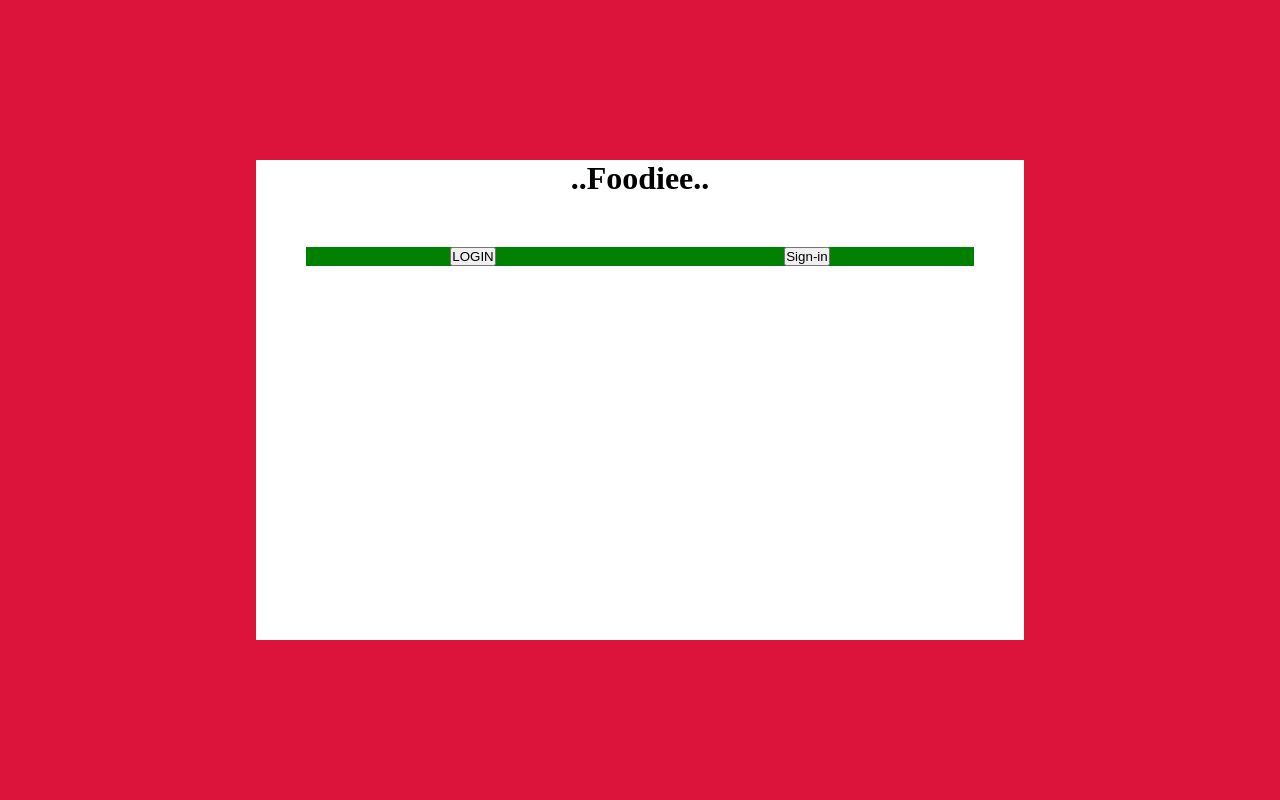
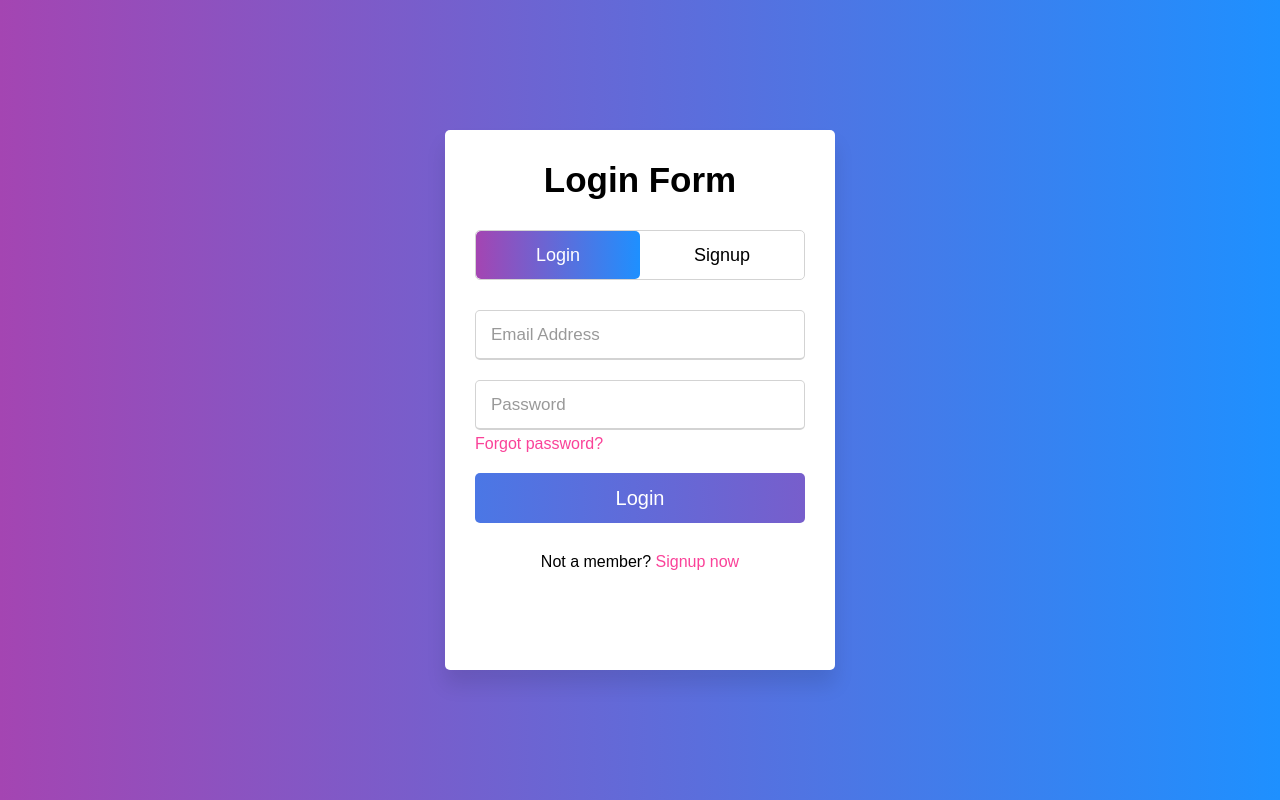
Before and after one commit to tejasborse123/Donation_Website, a PHP site: page /entry.html in a window 1280 px wide. Run offline with PHP 8.4, Linux system fonts and the light colour scheme.

Commit message:
entry added

```diff
--- a/entry.html
+++ b/entry.html
@@ -1,25 +1,87 @@
 <!DOCTYPE html>
-<html>
+<html lang="en" dir="ltr">
    <head>
-	<title>!!..LOGIN..!!</title>
-	<link rel="stylesheet" type="text/css" href="entrycss.css">
+      <meta charset="utf-8">
+      <title>Login</title>
+      <link rel="stylesheet" href="entrycss.css">
+      <meta name="viewport" content="width=device-width, initial-scale=1.0">
    </head>
    <body>
-	<div id="container">
-		<h1>..Foodiee..</h1>
-		<div id="inner">
-									<div class="entryBtns">
-										<div>
-											<input type="button" name="LOGIN" value="LOGIN" id="LOGIN">
+      <div class="entry">
+         <div class="title-text">
+            <div class="title login">
+               Login Form
             </div>
-										<div>
-											<input type="button" name="Sign-in" value="Sign-in" id="Sign-in">
+            <div class="title signup">
+               Signup Form
             </div>
          </div>
-									<div class="entryArea">
-
+         <div class="form-container">
+            <div class="slide-controls">
+               <input type="radio" name="slide" id="login" checked>
+               <input type="radio" name="slide" id="signup">
+               <label for="login" class="slide login">Login</label>
+               <label for="signup" class="slide signup">Signup</label>
+               <div class="slider-tab"></div>
+            </div>
+            <div class="form-inner">
+               <form action="#" class="login">
+                  <div class="field">
+                     <input type="text" placeholder="Email Address" required>
+                  </div>
+                  <div class="field">
+                     <input type="password" placeholder="Password" required>
+                  </div>
+                  <div class="pass-link">
+                     <a href="#">Forgot password?</a>
+                  </div>
+                  <div class="field btn">
+                     <div class="btn-layer"></div>
+                     <input type="submit" value="Login">
+                  </div>
+                  <div class="signup-link">
+                     Not a member? <a href="">Signup now</a>
+                  </div>
+               </form>
+               <form action="#" class="signup">
+                  <div class="field">
+                     <input type="text" placeholder="Email Address" required>
+                  </div>
+                  <div class="field">
+                     <input type="text" placeholder="Enter your Name" required>
+                  </div>
+                  <div class="field">
+                     <input type="password" placeholder="Password" required>
+                  </div>
+                  <div class="field">
+                     <input type="password" placeholder="Confirm password" required>
+                  </div>
+                  <div class="field btn">
+                     <div class="btn-layer"></div>
+                     <input type="submit" value="Signup">
+                  </div>
+               </form>
             </div>
          </div>
       </div>
+      <script>
+         const loginText = document.querySelector(".title-text .login");
+         const loginForm = document.querySelector("form.login");
+         const loginBtn = document.querySelector("label.login");
+         const signupBtn = document.querySelector("label.signup");
+         const signupLink = document.querySelector("form .signup-link a");
+         signupBtn.onclick = (()=>{
+           loginForm.style.marginLeft = "-50%";
+           loginText.style.marginLeft = "-50%";
+         });
+         loginBtn.onclick = (()=>{
+           loginForm.style.marginLeft = "0%";
+           loginText.style.marginLeft = "0%";
+         });
+         signupLink.onclick = (()=>{
+           signupBtn.click();
+           return false;
+         });
+      </script>
    </body>
 </html>
--- a/entrycss.css
+++ b/entrycss.css
@@ -1,47 +1,182 @@
 *{
-    margin: 0px;
-    padding: 0px;
-    transition: background-color 2s ease-out 100ms;
+  margin: 0;
+  padding: 0;
+  box-sizing: border-box;
+  font-family: 'Poppins', sans-serif;
 }
-
-body{
-	background-color: #DC143C;
+html,body{
+  display: grid;
+  height: 100%;
+  width: 100%;
+  place-items: center;
+  background: -webkit-linear-gradient(left, #a445b2, dodgerblue);
 }
-
-#container{
-	background-color: #fff;
-	height: auto;
-	width: auto;
-	position: absolute;
-	text-align: center;
-	left: 20%;
-	top: 20%;
-	right: 20%;
-	bottom: 20%;
-	padding: 0px;
+::selection{
+  background: #fa4299;
+  color: #fff;
 }
-
-#inner{
-	height: auto;
-	width: auto;
-	background-color: green;
-	display: block;
-	margin: 50px;
+.entry{
+  overflow: hidden;
+  max-width: 390px;
+  background: #fff;
+  padding: 30px;
+  border-radius: 5px;
+  flex-wrap: wrap;
+  box-shadow: 0px 15px 20px rgba(0,0,0,0.1);
 }
-
-.entryBtns{
-	display: flex;
-	justify-content: space-around;
+.entry .title-text{
+  display: flex;
+  width: 200%;
 }
-
-#LOGIN{
-
+.entry .title{
+  width: 50%;
+  font-size: 35px;
+  font-weight: 600;
+  text-align: center;
+  transition: all 0.6s cubic-bezier(0.68,-0.55,0.265,1.55);
 }
-
-#sign-in{
-
+.entry .slide-controls{
+  position: relative;
+  display: flex;
+  height: 50px;
+  width: 100%;
+  overflow: hidden;
+  margin: 30px 0 10px 0;
+  justify-content: space-between;
+  border: 1px solid lightgrey;
+  border-radius: 5px;
 }
-
-.entryArea{
-
+.slide-controls .slide{
+  height: 100%;
+  width: 100%;
+  color: #fff;
+  font-size: 18px;
+  font-weight: 500;
+  text-align: center;
+  line-height: 48px;
+  cursor: pointer;
+  z-index: 1;
+  transition: all 0.6s ease;
 }
+.slide-controls label.signup{
+  color: #000;
+}
+.slide-controls .slider-tab{
+  position: absolute;
+  height: 100%;
+  width: 50%;
+  left: 0;
+  z-index: 0;
+  border-radius: 5px;
+  background: -webkit-linear-gradient(left, #a445b2, dodgerblue);
+  transition: all 0.6s cubic-bezier(0.68,-0.55,0.265,1.55);
+}
+input[type="radio"]{
+  display: none;
+}
+#signup:checked ~ .slider-tab{
+  left: 50%;
+}
+#signup:checked ~ label.signup{
+  color: #fff;
+  cursor: default;
+  user-select: none;
+}
+#signup:checked ~ label.login{
+  color: #000;
+}
+#login:checked ~ label.signup{
+  color: #000;
+}
+#login:checked ~ label.login{
+  cursor: default;
+  user-select: none;
+}
+.entry .form-container{
+  width: 100%;
+  overflow: hidden;
+}
+.form-container .form-inner{
+  display: flex;
+  width: 200%;
+}
+.form-container .form-inner form{
+  width: 50%;
+  transition: all 0.6s cubic-bezier(0.68,-0.55,0.265,1.55);
+}
+.form-inner form .field{
+  height: 50px;
+  width: 100%;
+  margin-top: 20px;
+}
+.form-inner form .field input{
+  height: 100%;
+  width: 100%;
+  outline: none;
+  padding-left: 15px;
+  border-radius: 5px;
+  border: 1px solid lightgrey;
+  border-bottom-width: 2px;
+  font-size: 17px;
+  transition: all 0.3s ease;
+}
+.form-inner form .field input:focus{
+  border-color: #fc83bb;
+  /* box-shadow: inset 0 0 3px #fb6aae; */
+}
+.form-inner form .field input::placeholder{
+  color: #999;
+  transition: all 0.3s ease;
+}
+form .field input:focus::placeholder{
+  color: #b3b3b3;
+}
+.form-inner form .pass-link{
+  margin-top: 5px;
+}
+.form-inner form .signup-link{
+  text-align: center;
+  margin-top: 30px;
+}
+.form-inner form .pass-link a,
+.form-inner form .signup-link a{
+  color: #fa4299;
+  text-decoration: none;
+}
+.form-inner form .pass-link a:hover,
+.form-inner form .signup-link a:hover{
+  text-decoration: underline;
+}
+form .btn{
+  height: 50px;
+  width: 100%;
+  border-radius: 5px;
+  position: relative;
+  overflow: hidden;
+}
+form .btn .btn-layer{
+  height: 100%;
+  width: 300%;
+  position: absolute;
+  left: -100%;
+  background: -webkit-linear-gradient(right, #a445b2, dodgerblue);
+  border-radius: 5px;
+  transition: all 0.4s ease;;
+}
+form .btn:hover .btn-layer{
+  left: 0;
+}
+form .btn input[type="submit"]{
+  height: 100%;
+  width: 100%;
+  z-index: 1;
+  position: relative;
+  background: none;
+  border: none;
+  color: #fff;
+  padding-left: 0;
+  border-radius: 5px;
+  font-size: 20px;
+  font-weight: 500;
+  cursor: pointer;
+}
```
Lines whose indentation alone changed are shown as unchanged.
